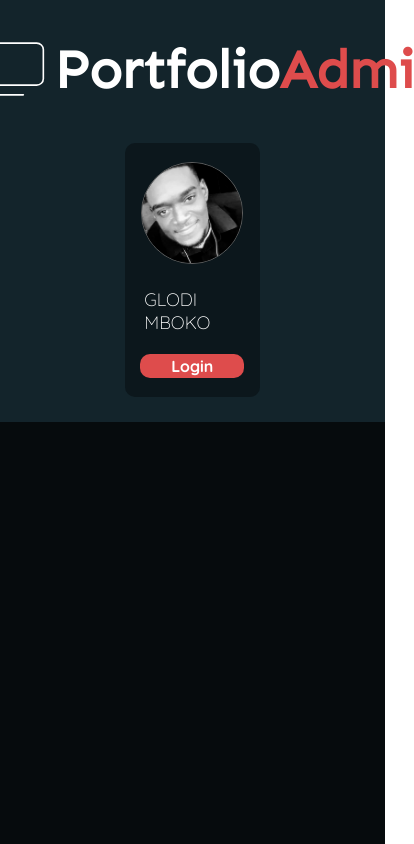
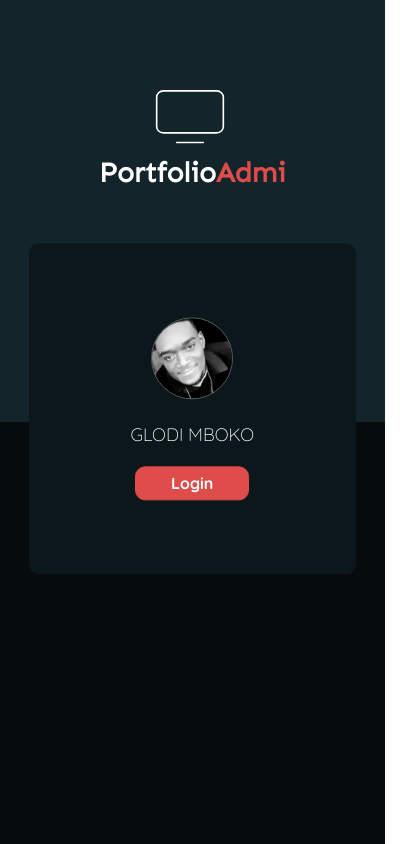
Before and after one commit to glodi-mboko/front-folio-admi, a React (Create React App) app: page / in a window 390 px wide. Shown: the whole page, 414 px wide, since content can reach past the window. Built offline with nearby package versions, Linux system fonts and the light colour scheme.

Commit message:
feat:responsive home page

```diff
--- a/src/components/container_login/_login.scss
+++ b/src/components/container_login/_login.scss
@@ -4,10 +4,11 @@
   display: flex;
   flex-direction: column;
   align-items: center;
+  justify-content: center;
   margin: 0 auto;
   width: 25%;
   padding: 5%;
-  margin-top: 35px;
+  transform: translateY(50px);
   border-radius: 10px;
   &__image {
     margin-bottom: 20px;
@@ -30,6 +31,36 @@
     border-radius: 10px;
     text-align: center;
     font-weight: 700;
+    border: 1px #de4c4c solid;
     cursor: pointer;
+    transition: background-color 200ms;
+    &:hover {
+      background-color: transparent;
+      font-weight: normal;
+    }
+  }
+  @media only screen and (min-width: 280px) and (max-width: 653px) {
+    width: 75%;
+    height: 35%;
+    transform: translateY(45%);
+    img {
+      width: 80px;
+      height: 80px;
+    }
+  }
+  @media only screen and (min-width: 320px) and (max-width: 740px) {
+    width: 75%;
+    height: 35%;
+    transform: translateY(40%);
+  }
+  @media only screen and (min-width: 768px) and (max-width: 1024px) {
+    width: 50%;
+    height: 30%;
+    transform: translateY(60%);
+  }
+  @media only screen and (min-width: 800px) and (max-width: 1230px) {
+    width: 50%;
+    height: 30%;
+    transform: translateY(70%);
   }
 }
--- a/src/components/title/_title.scss
+++ b/src/components/title/_title.scss
@@ -13,4 +13,24 @@
   & .modify-color {
     color: #de4c4c;
   }
+  @media only screen and (min-width: 280px) and (max-width: 653px) {
+    flex-direction: column;
+    font-size: 14px;
+    padding: 0px;
+    transform: translateY(80%);
+  }
+  @media only screen and (min-width: 320px) and (max-width: 740px) {
+    flex-direction: column;
+    font-size: 14px;
+    padding: 0px;
+    transform: translateY(70%);
+  }
+  @media only screen and (min-width: 768px) and (max-width: 1024px) {
+    padding: 0px;
+    transform: translateY(200%);
+  }
+  @media only screen and (min-width: 800px) and (max-width: 1230px) {
+    padding: 0px;
+    transform: translateY(250%);
+  }
 }
```
